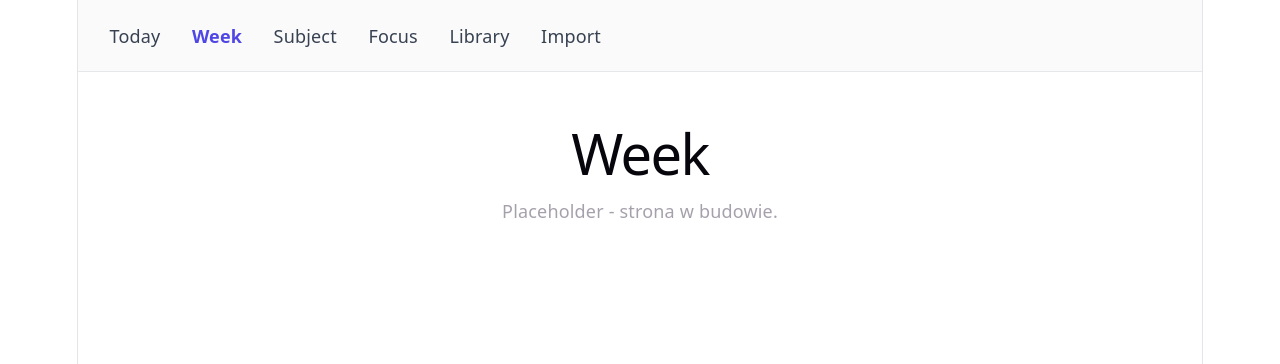
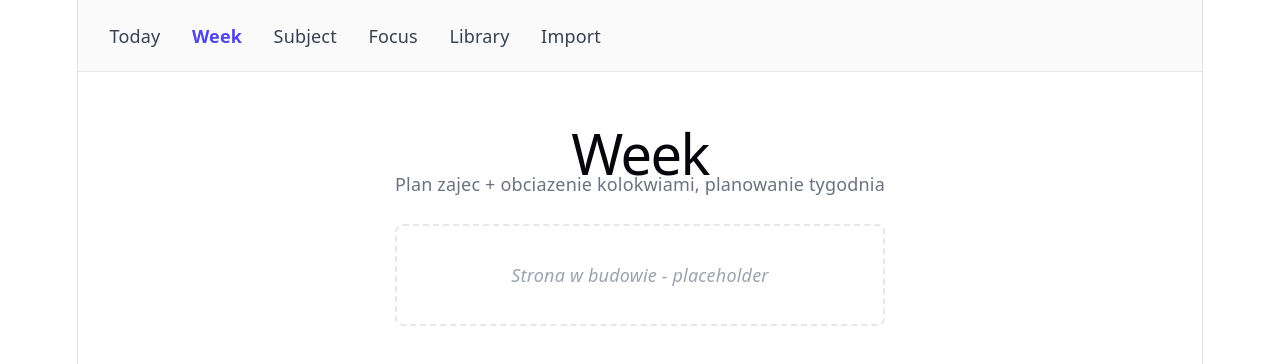
Before and after one commit to katassyn/SyncU, a React (Vite) app in the folder apps/web/: page /week in a window 1280 px wide. Shown: the top 364 px of the page. Built offline with nearby package versions, Linux system fonts and the light colour scheme.

Commit message:
feat: add stub pages for all routes

```diff
--- a/apps/web/src/App.tsx
+++ b/apps/web/src/App.tsx
@@ -1,34 +1,12 @@
-import { Routes, Route, NavLink, Navigate, useParams } from 'react-router-dom'
+import { Routes, Route, NavLink, Navigate } from 'react-router-dom'
 
-/**
- * G-2 punkt 1 - tylko routing.
- * Kazda strona ma na razie minimalny placeholder zeby nawigacja byla testowalna end-to-end.
- * G-2 punkt 2 podmieni te placeholdery na docelowe komponenty stron w `src/pages/`.
- */
-
-function Placeholder({ title }: { title: string }) {
-  return (
-    <section style={{ padding: '2rem' }}>
-      <h1>{title}</h1>
-      <p style={{ opacity: 0.6 }}>Placeholder - strona w budowie.</p>
-    </section>
-  )
-}
-
-function SubjectPlaceholder() {
-  const { id } = useParams<{ id: string }>()
-  return <Placeholder title={`Subject #${id}`} />
-}
-
-function NotFound() {
-  return (
-    <section style={{ padding: '2rem' }}>
-      <h1>404</h1>
-      <p>Strona nie istnieje.</p>
-      <NavLink to="/today">Wroc na dzis</NavLink>
-    </section>
-  )
-}
+import Today from './pages/Today'
+import Week from './pages/Week'
+import Subject from './pages/Subject'
+import Focus from './pages/Focus'
+import Library from './pages/Library'
+import Import from './pages/Import'
+import NotFound from './pages/NotFound'
 
 function Nav() {
   const linkStyle = ({ isActive }: { isActive: boolean }) => ({
@@ -62,15 +40,14 @@ function App() {
     <>
       <Nav />
       <Routes>
-        {/* "/" -> domyslnie wyrzucamy na /today */}
         <Route path="/" element={<Navigate to="/today" replace />} />
 
-        <Route path="/today" element={<Placeholder title="Today" />} />
-        <Route path="/week" element={<Placeholder title="Week" />} />
-        <Route path="/subject/:id" element={<SubjectPlaceholder />} />
-        <Route path="/focus" element={<Placeholder title="Focus" />} />
-        <Route path="/library" element={<Placeholder title="Library" />} />
-        <Route path="/import" element={<Placeholder title="Import" />} />
+        <Route path="/today" element={<Today />} />
+        <Route path="/week" element={<Week />} />
+        <Route path="/subject/:id" element={<Subject />} />
+        <Route path="/focus" element={<Focus />} />
+        <Route path="/library" element={<Library />} />
+        <Route path="/import" element={<Import />} />
 
         <Route path="*" element={<NotFound />} />
       </Routes>
--- /dev/null
+++ b/apps/web/src/pages/Focus.tsx
@@ -0,0 +1,10 @@
+import { PageShell } from './PageShell'
+
+export default function Focus() {
+  return (
+    <PageShell
+      title="Focus"
+      subtitle="Timer Pomodoro, checklista materialu, statystyki nauki"
+    />
+  )
+}
--- /dev/null
+++ b/apps/web/src/pages/Import.tsx
@@ -0,0 +1,10 @@
+import { PageShell } from './PageShell'
+
+export default function Import() {
+  return (
+    <PageShell
+      title="Import"
+      subtitle="Wgraj plan zajec z pliku .xlsx"
+    />
+  )
+}
--- /dev/null
+++ b/apps/web/src/pages/Library.tsx
@@ -0,0 +1,10 @@
+import { PageShell } from './PageShell'
+
+export default function Library() {
+  return (
+    <PageShell
+      title="Library"
+      subtitle="Materialy: uczelnia -> kierunek -> rok -> przedmiot"
+    />
+  )
+}
--- /dev/null
+++ b/apps/web/src/pages/NotFound.tsx
@@ -0,0 +1,10 @@
+import { NavLink } from 'react-router-dom'
+import { PageShell } from './PageShell'
+
+export default function NotFound() {
+  return (
+    <PageShell title="404" subtitle="Strona nie istnieje.">
+      <NavLink to="/today">Wroc na today</NavLink>
+    </PageShell>
+  )
+}
--- /dev/null
+++ b/apps/web/src/pages/PageShell.tsx
@@ -0,0 +1,38 @@
+import type { ReactNode } from 'react'
+
+/**
+ * Wspolny shell dla strony-stuba: tytul + opis + slot na docelowa zawartosc.
+ * Docelowo (G-3 / G-4) kazda strona dostanie wlasna logike, ale "ksztalt" zostaje.
+ */
+type Props = {
+  title: string
+  subtitle?: string
+  children?: ReactNode
+}
+
+export function PageShell({ title, subtitle, children }: Props) {
+  return (
+    <main style={{ padding: '2rem', maxWidth: 960, margin: '0 auto' }}>
+      <h1 style={{ marginBottom: '0.25rem' }}>{title}</h1>
+      {subtitle && (
+        <p style={{ color: '#6B7280', marginTop: 0 }}>{subtitle}</p>
+      )}
+      <div style={{ marginTop: '1.5rem' }}>
+        {children ?? (
+          <div
+            style={{
+              border: '2px dashed #E5E7EB',
+              borderRadius: 8,
+              padding: '2rem',
+              textAlign: 'center',
+              color: '#9CA3AF',
+              fontStyle: 'italic',
+            }}
+          >
+            Strona w budowie - placeholder
+          </div>
+        )}
+      </div>
+    </main>
+  )
+}
--- /dev/null
+++ b/apps/web/src/pages/Subject.tsx
@@ -0,0 +1,12 @@
+import { useParams } from 'react-router-dom'
+import { PageShell } from './PageShell'
+
+export default function Subject() {
+  const { id } = useParams<{ id: string }>()
+  return (
+    <PageShell
+      title={`Subject #${id ?? '?'}`}
+      subtitle="Zajecia, dokumenty, kolokwia, materialy przedmiotu"
+    />
+  )
+}
--- /dev/null
+++ b/apps/web/src/pages/Today.tsx
@@ -0,0 +1,10 @@
+import { PageShell } from './PageShell'
+
+export default function Today() {
+  return (
+    <PageShell
+      title="Today"
+      subtitle="Zajecia dnia + najblizsze kolokwia + zadania nauki"
+    />
+  )
+}
--- /dev/null
+++ b/apps/web/src/pages/Week.tsx
@@ -0,0 +1,10 @@
+import { PageShell } from './PageShell'
+
+export default function Week() {
+  return (
+    <PageShell
+      title="Week"
+      subtitle="Plan zajec + obciazenie kolokwiami, planowanie tygodnia"
+    />
+  )
+}
```
